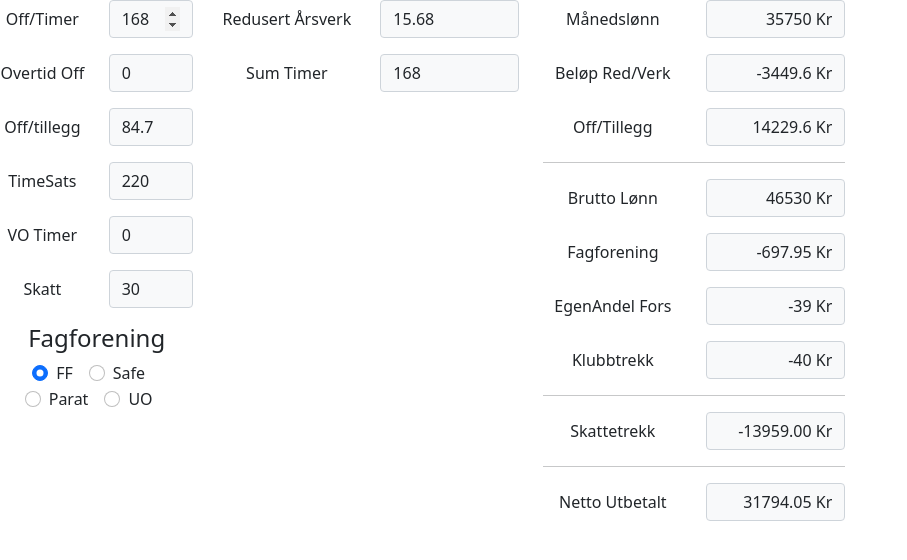
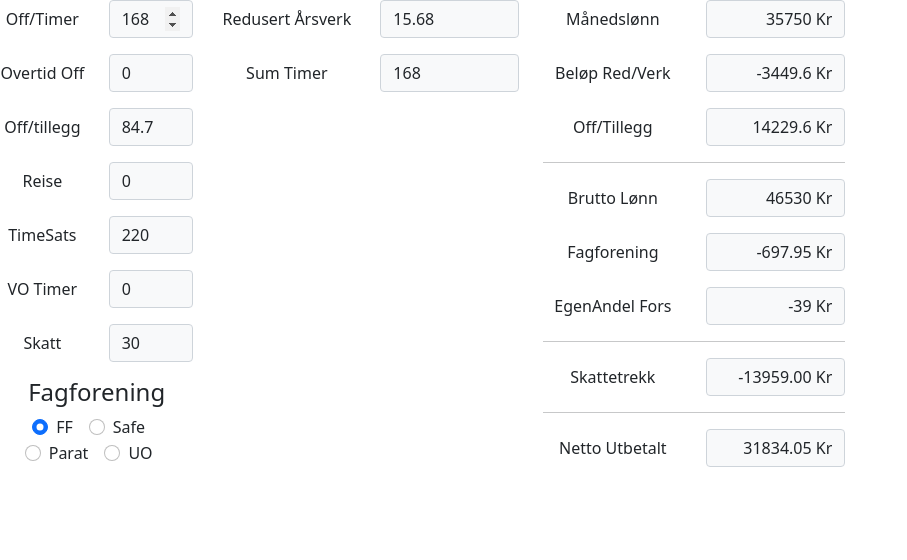
Before and after one commit to gekoparty/lonnapp, a React (Create React App) app: page / in a window 1280 px wide. Shown: the top 560 px of the page, without its empty margins (0-907 px from the left). Built offline with nearby package versions, Linux system fonts and the light colour scheme.

Commit message:
updated variable names

```diff
--- a/src/screens/MainScreen.js
+++ b/src/screens/MainScreen.js
@@ -12,86 +12,103 @@ const reducer = (state, action) => {
 };
 
 export default function MainScreen() {
-  const [offTimer, setOffTimer] = useState(168);
+  const [offTime, setOffTime] = useState(168);
 
-  const [offTillegg, setOffTillegg] = useState(84.7);
-  const [timeSats, setTimesats] = useState(220);
-  const [skattProsent, setSkattProsent] = useState(30);
+  const [offshorePremium, setOffshorePremium] = useState(84.7);
+  const [hourlyRate, setHourlyRate] = useState(220);
+  const [taxPercentage, setTaxPercentage] = useState(30);
 
-  const [manedsLonn, setManedsLonn] = useState(0);
-  const [nettoLonn, setNettoLonn] = useState(0);
-  const [redusertArsverk, setRedusertArsverk] = useState(0);
-  const [redusertArsverkBelop, setRedusertArsverkBelop] = useState(0);
-  const [skatteTrekk, setSkatteTrekk] = useState(0);
-  const [overtidTimerOff, setOvertidTimerOff] = useState(0);
-  const [sumTimerOff, setSumTimerOff] = useState(0);
-  const [overtidGrunnlonn, setOvertidGrunnlonn] = useState(0);
-  const [sumOffshoreTillegg, setSumOffshoreTillegg] = useState(0);
-  const [overtidProsentEkstra, setOvertidProsentEkstra] = useState(0);
-  const [bruttoTotal, setBruttoTotal] = useState(0);
-  const [verneOmbudTimer, setVerneombudTimer] = useState(0);
-  const [voBelop, setVoBelop] = useState(0);
-  const [fagforeningFelles, setFagforeningFelles] = useState(0);
-  const [fagforening, setFagForening] = useState('FF');
+  const [monthlySalary, setMonthlySalary] = useState(0);
+  const [netSalary, setNetSalary] = useState(0);
+  const [reducedAnnualWork, setReducedAnnualWork] = useState(0);
+  const [reducedAnnualWorkAmount, setReducedAnnualWorkAmount] = useState(0);
+  const [taxWithholding, setTaxWithholding] = useState(0);
+  const [overtimeOffshoreHours, setOvertimeOffshoreHours] = useState(0);
+  const [totalOffshoreHours, setTotalOffshoreHours] = useState(0);
+  const [overtimeBaseSalary, setOvertimeBaseSalary] = useState(0);
+  const [totalOffshorePremium, setTotalOffshorePremium] = useState(0);
+  const [overtimeExtraPercentage, setOvertimeExtraPercentage] = useState(0);
+  const [grossTotal, setGrossTotal] = useState(0);
+  const [safetyRepresentativeHours, setSafetyRepresentativeHours] = useState(0);
+  const [srAmount, setSrAmount] = useState(0);
+  const [unionFees, setUnionFees] = useState(0);
+  const [unionName, setUnionName] = useState('FF');
+  const [clubDeduction, setClubDeduction] = useState(0);
+  const [travelExpenses, setTravelExpenses] = useState(0);
 
-  const egenAndelForsikring = -39;
-  const klubbTrekk = -40;
+  const employeeInsuranceCost= -39;
 
   useEffect(() => {
     const calculateLonn = () => {
       const brutto = (
-        manedsLonn +
-        redusertArsverkBelop +
-        overtidGrunnlonn +
-        overtidProsentEkstra +
-        sumOffshoreTillegg +
-        voBelop
+        monthlySalary +
+        reducedAnnualWorkAmount +
+        overtimeBaseSalary +
+        overtimeExtraPercentage +
+        totalOffshorePremium +
+        srAmount +
+        Number(travelExpenses)
       ).toFixed(2);
 
-      setManedsLonn(Number(162.5 * timeSats));
-      setRedusertArsverk(Number((offTimer * 9.332) / 100).toFixed(2));
-      setRedusertArsverkBelop(-Number(redusertArsverk * timeSats).toFixed(2));
-      setVoBelop(verneOmbudTimer * 3);
-      setOvertidGrunnlonn(Number(overtidTimerOff * timeSats));
-      setOvertidProsentEkstra(Number(overtidGrunnlonn));
-      setSumOffshoreTillegg(Number((offTillegg * sumTimerOff).toFixed(2)));
-      setSkatteTrekk(-Number(brutto * skattProsent) / 100);
-      setSumTimerOff(Number(offTimer + overtidTimerOff));
-      setBruttoTotal(Number(brutto));
-      setFagforeningFelles(-Number((brutto * 1.5) / 100).toFixed(2));
-      setNettoLonn(
+      setMonthlySalary(Number(162.5 * hourlyRate));
+      setReducedAnnualWork(Number((offTime * 9.332) / 100).toFixed(2));
+      setReducedAnnualWorkAmount(-Number(reducedAnnualWork * hourlyRate).toFixed(2));
+      setSrAmount(safetyRepresentativeHours * 15);
+      setOvertimeBaseSalary(Number(overtimeOffshoreHours * hourlyRate));
+      setOvertimeExtraPercentage(Number(overtimeBaseSalary));
+      setTotalOffshorePremium(Number((offshorePremium * totalOffshoreHours).toFixed(2)));
+      setTaxWithholding(-Number(brutto * taxPercentage) / 100);
+      setTotalOffshoreHours(Number(offTime + overtimeOffshoreHours));
+      setGrossTotal(Number(brutto));
+
+      //check unionName
+      if(unionName==='FF') {
+        setUnionFees(-Number(((brutto-travelExpenses) * 1.5) / 100).toFixed(2));
+      }  else if (unionName === 'Safe') {
+        setUnionFees(-Number(460))
+        setClubDeduction(-Number(40));
+      } else if (unionName === "Parat") {
+        setUnionFees(-Number(520))
+        setClubDeduction(-Number(40))
+      } else {
+        setUnionFees(Number(0))
+        setClubDeduction(Number(0));
+      }
+
+      setNetSalary(
         Number(
-          bruttoTotal +
-            skatteTrekk +
-            klubbTrekk +
-            egenAndelForsikring +
-            fagforeningFelles
+          grossTotal +
+          taxWithholding +
+          clubDeduction +
+          employeeInsuranceCost +
+            unionFees
         ).toFixed(2)
       );
     };
-    console.log(fagforening)
+    console.log(unionName)
     calculateLonn();
   }, [
-    bruttoTotal,
-    voBelop,
-    sumOffshoreTillegg,
-    verneOmbudTimer,
-    manedsLonn,
-    timeSats,
-    offTillegg,
-    offTimer,
-    skattProsent,
-    redusertArsverk,
-    redusertArsverkBelop,
-    skatteTrekk,
-    overtidTimerOff,
-    overtidGrunnlonn,
-    overtidProsentEkstra,
-    sumTimerOff,
-    fagforeningFelles,
-    egenAndelForsikring,
-    klubbTrekk,
-    fagforening
+    grossTotal,
+    srAmount,
+    totalOffshorePremium,
+    safetyRepresentativeHours,
+    monthlySalary,
+    hourlyRate,
+    offshorePremium,
+    offTime,
+    taxPercentage,
+    reducedAnnualWork,
+    reducedAnnualWorkAmount,
+    taxWithholding,
+    overtimeOffshoreHours,
+    overtimeBaseSalary,
+    overtimeExtraPercentage,
+    totalOffshoreHours,
+    unionFees,
+    employeeInsuranceCost,
+    clubDeduction,
+    unionName,
+    travelExpenses
   ]);
 
   return (
@@ -105,32 +122,44 @@ export default function MainScreen() {
                 <Form.Control
                   className="bg-light"
                   type="number"
-                  value={offTimer}
-                  onChange={(e) => setOffTimer(Number(e.target.value))}
+                  value={offTime}
+                  onChange={(e) => setOffTime(Number(e.target.value))}
                   required
                 ></Form.Control>
               </Col>
             </Form.Group>
-            <Form.Group as={Row} className="mb-3" controlId="overtidTimerOff">
+            <Form.Group as={Row} className="mb-3" controlId="overtimeOffshoreHours">
               <Form.Label column>Overtid Off</Form.Label>
               <Col>
                 <Form.Control
                   className="bg-light"
                   type="number"
-                  value={overtidTimerOff}
-                  onChange={(e) => setOvertidTimerOff(Number(e.target.value))}
+                  value={overtimeOffshoreHours}
+                  onChange={(e) => setOvertimeOffshoreHours(Number(e.target.value))}
                   required
                 ></Form.Control>
               </Col>
             </Form.Group>
-            <Form.Group as={Row} className="mb-3" controlId="offTillegg">
+            <Form.Group as={Row} className="mb-3" controlId="offshorePremium">
               <Form.Label column>Off/tillegg</Form.Label>
               <Col>
                 <Form.Control
                   className="bg-light"
                   type="number"
-                  value={offTillegg}
-                  onChange={(e) => setOffTillegg(e.target.value)}
+                  value={offshorePremium}
+                  onChange={(e) => setOffshorePremium(e.target.value)}
+                  required
+                ></Form.Control>
+              </Col>
+            </Form.Group>
+            <Form.Group as={Row} className="mb-3" controlId="offshorePremium">
+              <Form.Label column>Reise</Form.Label>
+              <Col>
+                <Form.Control
+                  className="bg-light"
+                  type="number"
+                  value={travelExpenses}
+                  onChange={(e) => setTravelExpenses(e.target.value)}
                   required
                 ></Form.Control>
               </Col>
@@ -141,8 +170,8 @@ export default function MainScreen() {
                 <Form.Control
                   className="bg-light "
                   type="number"
-                  value={timeSats}
-                  onChange={(e) => setTimesats(e.target.value)}
+                  value={hourlyRate}
+                  onChange={(e) => setHourlyRate(e.target.value)}
                   required
                 ></Form.Control>
               </Col>
@@ -153,8 +182,8 @@ export default function MainScreen() {
                 <Form.Control
                   className="bg-light "
                   type="number"
-                  value={verneOmbudTimer}
-                  onChange={(e) => setVerneombudTimer(e.target.value)}
+                  value={safetyRepresentativeHours}
+                  onChange={(e) => setSafetyRepresentativeHours(e.target.value)}
                   required
                 ></Form.Control>
               </Col>
@@ -166,8 +195,8 @@ export default function MainScreen() {
                 <Form.Control
                   className="bg-light"
                   type="number"
-                  value={skattProsent}
-                  onChange={(e) => setSkattProsent(e.target.value)}
+                  value={taxPercentage}
+                  onChange={(e) => setTaxPercentage(e.target.value)}
                   required
                 ></Form.Control>
               </Col>
@@ -177,7 +206,7 @@ export default function MainScreen() {
             <Form.Check
               inline
               defaultChecked
-              onChange={(e)=>setFagForening("FF")}
+              onChange={(e)=>setUnionName("FF")}
               label="FF"
               name="group1"
               type={"radio"}
@@ -185,7 +214,7 @@ export default function MainScreen() {
             />
             <Form.Check
               inline
-              onChange={(e)=>setFagForening("Safe")}
+              onChange={(e)=>setUnionName("Safe")}
               label="Safe"
               name="group1"
               type={"radio"}
@@ -193,7 +222,7 @@ export default function MainScreen() {
             />
             <Form.Check
               inline
-              onChange={(e)=>setFagForening("Parat")}
+              onChange={(e)=>setUnionName("Parat")}
               label="Parat"
               name="group1"
               type={"radio"}
@@ -201,7 +230,7 @@ export default function MainScreen() {
             />
             <Form.Check
               inline
-              onChange={(e)=>setFagForening("UO")}
+              onChange={(e)=>setUnionName("UO")}
               label="UO"
               name="group1"
               type={"radio"}
@@ -212,7 +241,7 @@ export default function MainScreen() {
         </Col>
         <Col md={3}>
           {/* <h4>Netto Utbetalt</h4>
-          <div>{nettoLonn}</div> */}
+          <div>{netSalary}</div> */}
           <Form>
             <Form.Group as={Row} className="mb-3" controlId="skatt">
               <Form.Label column>Redusert Årsverk</Form.Label>
@@ -220,7 +249,7 @@ export default function MainScreen() {
                 <Form.Control
                   className="bg-light"
                   type="number"
-                  value={redusertArsverk}
+                  value={reducedAnnualWork}
                   disabled
                 ></Form.Control>
               </Col>
@@ -231,7 +260,7 @@ export default function MainScreen() {
                 <Form.Control
                   className="bg-light"
                   type="number"
-                  value={sumTimerOff}
+                  value={totalOffshoreHours}
                   disabled
                 ></Form.Control>
               </Col>
@@ -243,54 +272,63 @@ export default function MainScreen() {
             <FormInput
               type={""}
               label={"Månedslønn"}
-              number={`${manedsLonn} Kr`}
-              id={"manedsLonn"}
+              number={`${monthlySalary} Kr`}
+              id={"monthlySalary"}
             ></FormInput>
-            {offTimer > 0 ? (
+            {travelExpenses > 0 ? (
+              <FormInput
+              type={""}
+              label={"ReiseOpp"}
+              number={`${travelExpenses} Kr`}
+              id={"ReiseOpp"}
+            ></FormInput>
+            ) : ('')}
+
+            {offTime > 0 ? (
               <FormInput
                 type={""}
                 label={"Beløp Red/Verk"}
-                number={`${redusertArsverkBelop} Kr`}
-                id={"redusertArsverkBelop"}
+                number={`${reducedAnnualWorkAmount} Kr`}
+                id={"reducedAnnualWorkAmount"}
               ></FormInput>
             ) : (
               ""
             )}
 
-            {overtidTimerOff > 0 ? (
+            {overtimeOffshoreHours > 0 ? (
               <>
                 <FormInput
                   type={""}
                   label={"Overtid Grunnlonn"}
-                  number={`${overtidGrunnlonn} Kr`}
-                  id={"overtidGrunnlonn"}
+                  number={`${overtimeBaseSalary} Kr`}
+                  id={"overtimeBaseSalary"}
                 ></FormInput>
                 <FormInput
                   type={""}
                   label={"Overtid 100%"}
-                  number={`${overtidProsentEkstra} Kr`}
+                  number={`${overtimeExtraPercentage} Kr`}
                   id={"overtidEkstra100"}
                 ></FormInput>
               </>
             ) : (
               ""
             )}
-            {offTimer > 0 ? (
+            {offTime > 0 ? (
               <FormInput
                 type={""}
                 label={"Off/Tillegg"}
-                number={`${sumOffshoreTillegg} Kr`}
+                number={`${totalOffshorePremium} Kr`}
                 id={"offshoretillegg"}
               ></FormInput>
             ) : (
               ""
             )}
-            {voBelop > 0 ? (
+            {srAmount > 0 ? (
               <FormInput
                 type={""}
                 label={"VerneOmbud"}
-                number={`${voBelop} Kr`}
-                id={"voBelop"}
+                number={`${srAmount} Kr`}
+                id={"srAmount"}
               ></FormInput>
             ) : (
               ""
@@ -299,40 +337,47 @@ export default function MainScreen() {
             <FormInput
               type={""}
               label={"Brutto Lønn"}
-              number={`${bruttoTotal} Kr`}
-              id={"bruttoTotal"}
+              number={`${grossTotal} Kr`}
+              id={"grossTotal"}
             ></FormInput>
-            <FormInput
+            {unionFees !==0 ? (
+              <FormInput
               type={""}
               label={"Fagforening"}
-              number={`${fagforeningFelles} Kr`}
-              id={"fagforening"}
+              number={`${unionFees} Kr`}
+              id={"unionName"}
             ></FormInput>
+            ) : ('')}
+
             <FormInput
               type={""}
               label={"EgenAndel Fors"}
-              number={`${egenAndelForsikring} Kr`}
-              id={"egenandelforsikring"}
+              number={`${employeeInsuranceCost} Kr`}
+              id={"employeeInsuranceCost"}
             ></FormInput>
-            <FormInput
+            {clubDeduction !== 0 ? (
+              <FormInput
               type={""}
               label={"Klubbtrekk"}
-              number={`${klubbTrekk} Kr`}
-              id={"klubbtrekk"}
+              number={`${clubDeduction} Kr`}
+              id={"clubDeduction"}
             ></FormInput>
+            ) : ("")
+          }
+
             <hr />
             <FormInput
               type={""}
               label={"Skattetrekk"}
-              number={`${skatteTrekk.toFixed(2)} Kr`}
-              id={"skatteTrekk"}
+              number={`${taxWithholding.toFixed(2)} Kr`}
+              id={"taxWithholding"}
             ></FormInput>
             <hr />
             <FormInput
               type={""}
               label={"Netto Utbetalt"}
-              number={`${nettoLonn} Kr`}
-              id={"nettoLonn"}
+              number={`${netSalary} Kr`}
+              id={"netSalary"}
             ></FormInput>
           </Form>
         </Col>
```
